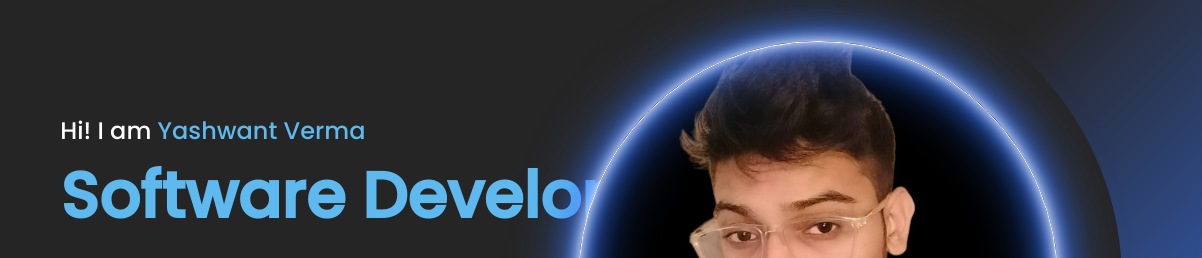
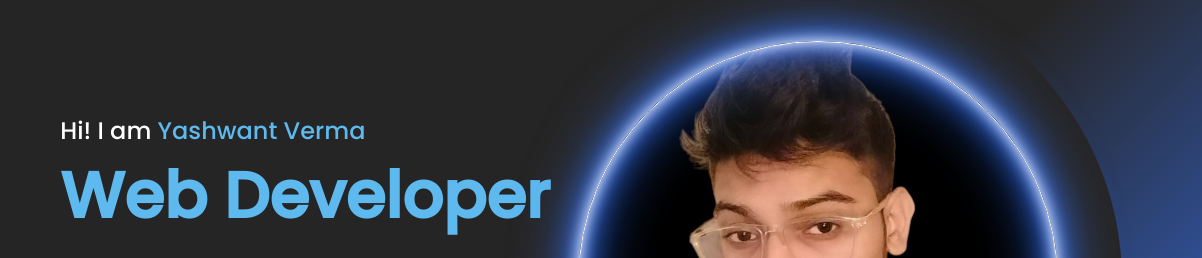
Before and after one commit to Yash897542/Personal-Portfolio, a plain HTML site: page index.html in a window 1280 px wide. Shown: the part 119-377 px from the top of the page, 78-1280 px from the left. Drawn offline with Linux system fonts and the light colour scheme.

Commit message:
Revise content and format in index.html
Updated the portfolio page with minor content changes and formatting adjustments.

```diff
--- a/index.html
+++ b/index.html
@@ -41,7 +41,7 @@
                 Hi! I am <span>Yashwant Verma</span>
             </p>
 
-            <h1>Software Developer</h1>
+            <h1>Web Developer</h1>
 
             <p class="Details">
                 Passionate Full Stack Web Developer with a strong interest in
```
